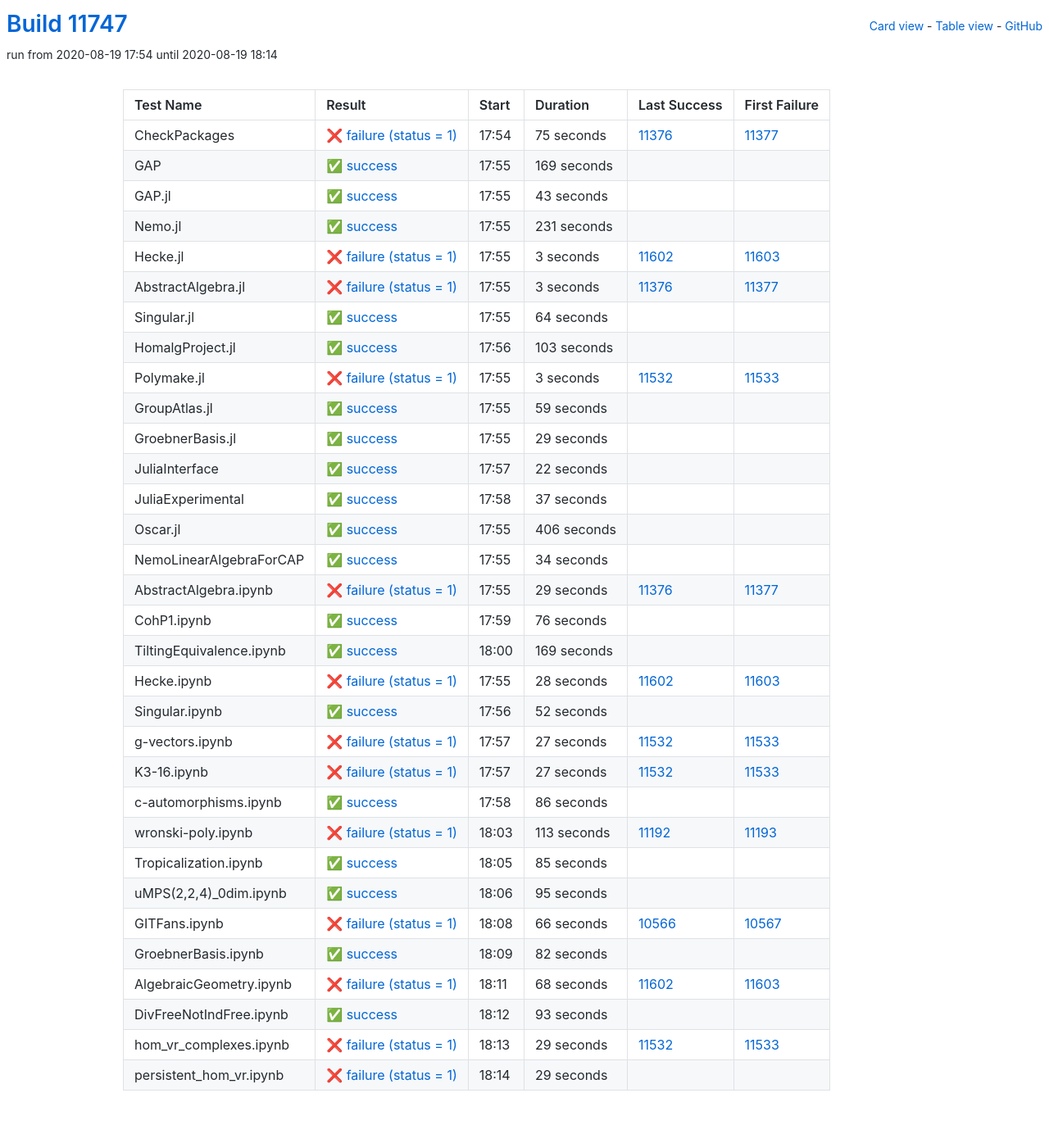
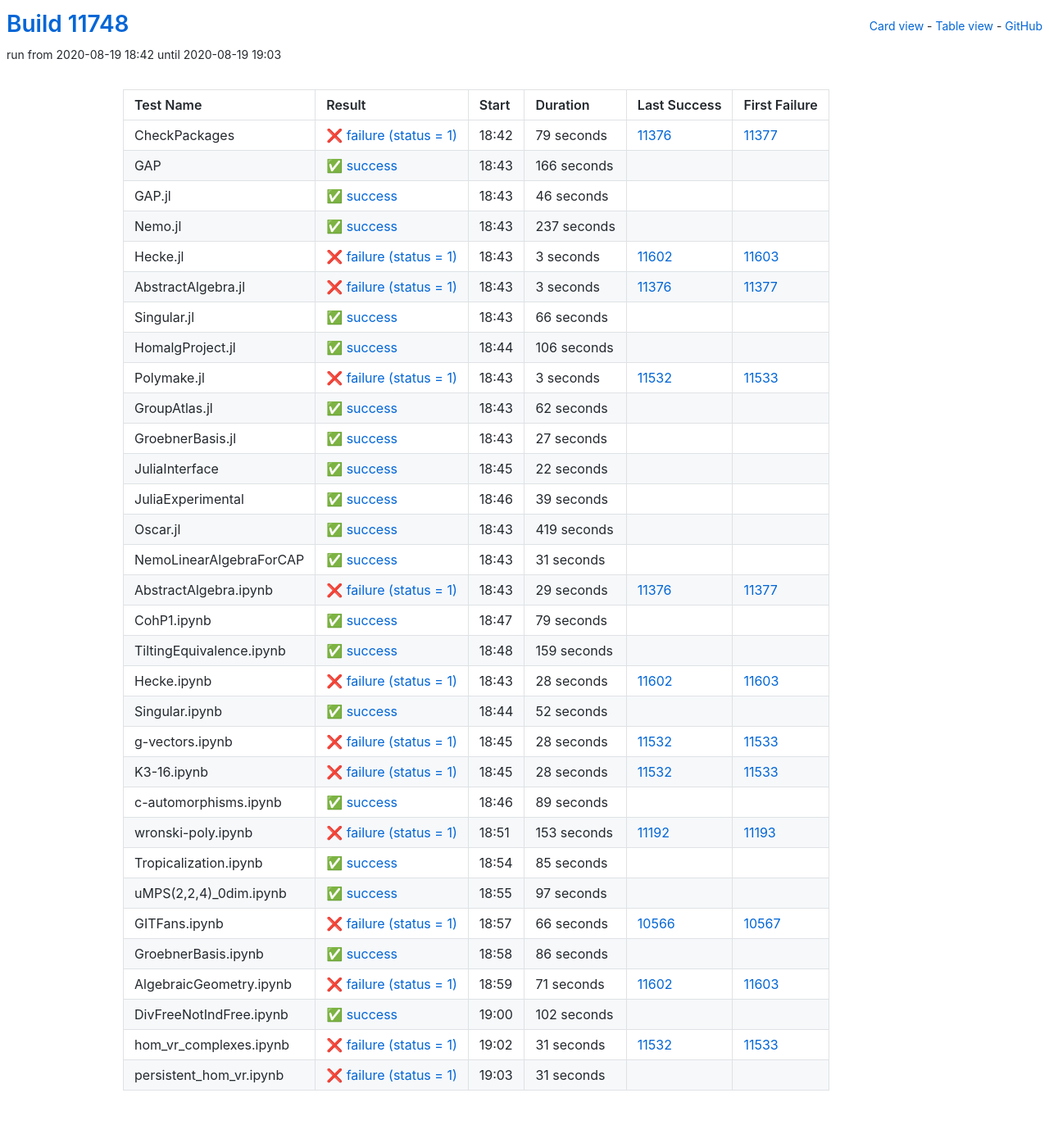
Before and after one commit to oscar-system/oscar-ci-status, a Jekyll site: the page built from table.html, in a window 1280 px wide. Shown: the whole page at 82% size. Built offline with Jekyll 4.4.1, drawn with Linux system fonts in a browser that asks for light colours.

Commit message:
Build #11748

```diff
--- a/_data/ci.yml
+++ b/_data/ci.yml
@@ -1,6 +1,6 @@
 ---
-build: 11747
-build_url: https://oscarci.mathematik.uni-kl.de/job/oscar/11747/
+build: 11748
+build_url: https://oscarci.mathematik.uni-kl.de/job/oscar/11748/
 job: oscar
 organization: oscar-system
 repo: oscar-ci-status
@@ -8,56 +8,56 @@
 tests:
 - name: CheckPackages
   id: checkpackages
-  log: https://oscarci.mathematik.uni-kl.de/job/oscar/11747/artifact/logs/build-11747/CheckPackages.log
-  start: 2020-08-19 17:54
+  log: https://oscarci.mathematik.uni-kl.de/job/oscar/11748/artifact/logs/build-11748/CheckPackages.log
+  start: 2020-08-19 18:42
   success: false
   exitcode: 1
   status: failure
-  duration: 75
+  duration: 79
   last_success: 11376
   last_success_url: https://oscarci.mathematik.uni-kl.de/job/oscar/11376/
   first_failure: 11377
   first_failure_url: https://oscarci.mathematik.uni-kl.de/job/oscar/11377/
 - name: GAP
   id: gap
-  log: https://oscarci.mathematik.uni-kl.de/job/oscar/11747/artifact/logs/build-11747/GAP.log
-  start: 2020-08-19 17:55
+  log: https://oscarci.mathematik.uni-kl.de/job/oscar/11748/artifact/logs/build-11748/GAP.log
+  start: 2020-08-19 18:43
   success: true
   exitcode: 0
   status: success
-  duration: 169
+  duration: 166
   last_success: false
   last_success_url:
   first_failure: false
   first_failure_url:
 - name: GAP.jl
   id: gap-jl
-  log: https://oscarci.mathematik.uni-kl.de/job/oscar/11747/artifact/logs/build-11747/GAP.jl.log
-  start: 2020-08-19 17:55
+  log: https://oscarci.mathematik.uni-kl.de/job/oscar/11748/artifact/logs/build-11748/GAP.jl.log
+  start: 2020-08-19 18:43
   success: true
   exitcode: 0
   status: success
-  duration: 43
+  duration: 46
   last_success: false
   last_success_url:
   first_failure: false
   first_failure_url:
 - name: Nemo.jl
   id: nemo-jl
-  log: https://oscarci.mathematik.uni-kl.de/job/oscar/11747/artifact/logs/build-11747/Nemo.jl.log
-  start: 2020-08-19 17:55
+  log: https://oscarci.mathematik.uni-kl.de/job/oscar/11748/artifact/logs/build-11748/Nemo.jl.log
+  start: 2020-08-19 18:43
   success: true
   exitcode: 0
   status: success
-  duration: 231
+  duration: 237
   last_success: false
   last_success_url:
   first_failure: false
   first_failure_url:
 - name: Hecke.jl
   id: hecke-jl
-  log: https://oscarci.mathematik.uni-kl.de/job/oscar/11747/artifact/logs/build-11747/Hecke.jl.log
-  start: 2020-08-19 17:55
+  log: https://oscarci.mathematik.uni-kl.de/job/oscar/11748/artifact/logs/build-11748/Hecke.jl.log
+  start: 2020-08-19 18:43
   success: false
   exitcode: 1
   status: failure
@@ -68,8 +68,8 @@
   first_failure_url: https://oscarci.mathematik.uni-kl.de/job/oscar/11603/
 - name: AbstractAlgebra.jl
   id: abstractalgebra-jl
-  log: https://oscarci.mathematik.uni-kl.de/job/oscar/11747/artifact/logs/build-11747/AbstractAlgebra.jl.log
-  start: 2020-08-19 17:55
+  log: https://oscarci.mathematik.uni-kl.de/job/oscar/11748/artifact/logs/build-11748/AbstractAlgebra.jl.log
+  start: 2020-08-19 18:43
   success: false
   exitcode: 1
   status: failure
@@ -80,32 +80,32 @@
   first_failure_url: https://oscarci.mathematik.uni-kl.de/job/oscar/11377/
 - name: Singular.jl
   id: singular-jl
-  log: https://oscarci.mathematik.uni-kl.de/job/oscar/11747/artifact/logs/build-11747/Singular.jl.log
-  start: 2020-08-19 17:55
+  log: https://oscarci.mathematik.uni-kl.de/job/oscar/11748/artifact/logs/build-11748/Singular.jl.log
+  start: 2020-08-19 18:43
   success: true
   exitcode: 0
   status: success
-  duration: 64
+  duration: 66
   last_success: false
   last_success_url:
   first_failure: false
   first_failure_url:
 - name: HomalgProject.jl
   id: homalgproject-jl
-  log: https://oscarci.mathematik.uni-kl.de/job/oscar/11747/artifact/logs/build-11747/HomalgProject.jl.log
-  start: 2020-08-19 17:56
+  log: https://oscarci.mathematik.uni-kl.de/job/oscar/11748/artifact/logs/build-11748/HomalgProject.jl.log
+  start: 2020-08-19 18:44
   success: true
   exitcode: 0
   status: success
-  duration: 103
+  duration: 106
   last_success: false
   last_success_url:
   first_failure: false
   first_failure_url:
 - name: Polymake.jl
   id: polymake-jl
-  log: https://oscarci.mathematik.uni-kl.de/job/oscar/11747/artifact/logs/build-11747/Polymake.jl.log
-  start: 2020-08-19 17:55
+  log: https://oscarci.mathematik.uni-kl.de/job/oscar/11748/artifact/logs/build-11748/Polymake.jl.log
+  start: 2020-08-19 18:43
   success: false
   exitcode: 1
   status: failure
@@ -116,32 +116,32 @@
   first_failure_url: https://oscarci.mathematik.uni-kl.de/job/oscar/11533/
 - name: GroupAtlas.jl
   id: groupatlas-jl
-  log: https://oscarci.mathematik.uni-kl.de/job/oscar/11747/artifact/logs/build-11747/GroupAtlas.jl.log
-  start: 2020-08-19 17:55
+  log: https://oscarci.mathematik.uni-kl.de/job/oscar/11748/artifact/logs/build-11748/GroupAtlas.jl.log
+  start: 2020-08-19 18:43
   success: true
   exitcode: 0
   status: success
-  duration: 59
+  duration: 62
   last_success: false
   last_success_url:
   first_failure: false
   first_failure_url:
 - name: GroebnerBasis.jl
   id: groebnerbasis-jl
-  log: https://oscarci.mathematik.uni-kl.de/job/oscar/11747/artifact/logs/build-11747/GroebnerBasis.jl.log
-  start: 2020-08-19 17:55
+  log: https://oscarci.mathematik.uni-kl.de/job/oscar/11748/artifact/logs/build-11748/GroebnerBasis.jl.log
+  start: 2020-08-19 18:43
   success: true
   exitcode: 0
   status: success
-  duration: 29
+  duration: 27
   last_success: false
   last_success_url:
   first_failure: false
   first_failure_url:
 - name: JuliaInterface
   id: juliainterface
-  log: https://oscarci.mathematik.uni-kl.de/job/oscar/11747/artifact/logs/build-11747/JuliaInterface.log
-  start: 2020-08-19 17:57
+  log: https://oscarci.mathematik.uni-kl.de/job/oscar/11748/artifact/logs/build-11748/JuliaInterface.log
+  start: 2020-08-19 18:45
   success: true
   exitcode: 0
   status: success
@@ -152,44 +152,44 @@
   first_failure_url:
 - name: JuliaExperimental
   id: juliaexperimental
-  log: https://oscarci.mathematik.uni-kl.de/job/oscar/11747/artifact/logs/build-11747/JuliaExperimental.log
-  start: 2020-08-19 17:58
+  log: https://oscarci.mathematik.uni-kl.de/job/oscar/11748/artifact/logs/build-11748/JuliaExperimental.log
+  start: 2020-08-19 18:46
   success: true
   exitcode: 0
   status: success
-  duration: 37
+  duration: 39
   last_success: false
   last_success_url:
   first_failure: false
   first_failure_url:
 - name: Oscar.jl
   id: oscar-jl
-  log: https://oscarci.mathematik.uni-kl.de/job/oscar/11747/artifact/logs/build-11747/Oscar.jl.log
-  start: 2020-08-19 17:55
+  log: https://oscarci.mathematik.uni-kl.de/job/oscar/11748/artifact/logs/build-11748/Oscar.jl.log
+  start: 2020-08-19 18:43
   success: true
   exitcode: 0
   status: success
-  duration: 406
+  duration: 419
   last_success: false
   last_success_url:
   first_failure: false
   first_failure_url:
 - name: NemoLinearAlgebraForCAP
   id: nemolinearalgebraforcap
-  log: https://oscarci.mathematik.uni-kl.de/job/oscar/11747/artifact/logs/build-11747/NemoLinearAlgebraForCAP.log
-  start: 2020-08-19 17:55
+  log: https://oscarci.mathematik.uni-kl.de/job/oscar/11748/artifact/logs/build-11748/NemoLinearAlgebraForCAP.log
+  start: 2020-08-19 18:43
   success: true
   exitcode: 0
   status: success
-  duration: 34
+  duration: 31
   last_success: false
   last_success_url:
   first_failure: false
   first_failure_url:
 - name: AbstractAlgebra.ipynb
   id: abstractalgebra-ipynb
-  log: https://oscarci.mathematik.uni-kl.de/job/oscar/11747/artifact/logs/build-11747/AbstractAlgebra.ipynb.log
-  start: 2020-08-19 17:55
+  log: https://oscarci.mathematik.uni-kl.de/job/oscar/11748/artifact/logs/build-11748/AbstractAlgebra.ipynb.log
+  start: 2020-08-19 18:43
   success: false
   exitcode: 1
   status: failure
@@ -200,32 +200,32 @@
   first_failure_url: https://oscarci.mathematik.uni-kl.de/job/oscar/11377/
 - name: CohP1.ipynb
   id: cohp1-ipynb
-  log: https://oscarci.mathematik.uni-kl.de/job/oscar/11747/artifact/logs/build-11747/CohP1.ipynb.log
-  start: 2020-08-19 17:59
+  log: https://oscarci.mathematik.uni-kl.de/job/oscar/11748/artifact/logs/build-11748/CohP1.ipynb.log
+  start: 2020-08-19 18:47
   success: true
   exitcode: 0
   status: success
-  duration: 76
+  duration: 79
   last_success: false
   last_success_url:
   first_failure: false
   first_failure_url:
 - name: TiltingEquivalence.ipynb
   id: tiltingequivalence-ipynb
-  log: https://oscarci.mathematik.uni-kl.de/job/oscar/11747/artifact/logs/build-11747/TiltingEquivalence.ipynb.log
-  start: 2020-08-19 18:00
+  log: https://oscarci.mathematik.uni-kl.de/job/oscar/11748/artifact/logs/build-11748/TiltingEquivalence.ipynb.log
+  start: 2020-08-19 18:48
   success: true
   exitcode: 0
   status: success
-  duration: 169
+  duration: 159
   last_success: false
   last_success_url:
   first_failure: false
   first_failure_url:
 - name: Hecke.ipynb
   id: hecke-ipynb
-  log: https://oscarci.mathematik.uni-kl.de/job/oscar/11747/artifact/logs/build-11747/Hecke.ipynb.log
-  start: 2020-08-19 17:55
+  log: https://oscarci.mathematik.uni-kl.de/job/oscar/11748/artifact/logs/build-11748/Hecke.ipynb.log
+  start: 2020-08-19 18:43
   success: false
   exitcode: 1
   status: failure
@@ -236,8 +236,8 @@
   first_failure_url: https://oscarci.mathematik.uni-kl.de/job/oscar/11603/
 - name: Singular.ipynb
   id: singular-ipynb
-  log: https://oscarci.mathematik.uni-kl.de/job/oscar/11747/artifact/logs/build-11747/Singular.ipynb.log
-  start: 2020-08-19 17:56
+  log: https://oscarci.mathematik.uni-kl.de/job/oscar/11748/artifact/logs/build-11748/Singular.ipynb.log
+  start: 2020-08-19 18:44
   success: true
   exitcode: 0
   status: success
@@ -248,56 +248,56 @@
   first_failure_url:
 - name: g-vectors.ipynb
   id: g-vectors-ipynb
-  log: https://oscarci.mathematik.uni-kl.de/job/oscar/11747/artifact/logs/build-11747/g-vectors.ipynb.log
-  start: 2020-08-19 17:57
+  log: https://oscarci.mathematik.uni-kl.de/job/oscar/11748/artifact/logs/build-11748/g-vectors.ipynb.log
+  start: 2020-08-19 18:45
   success: false
   exitcode: 1
   status: failure
-  duration: 27
+  duration: 28
   last_success: 11532
   last_success_url: https://oscarci.mathematik.uni-kl.de/job/oscar/11532/
   first_failure: 11533
   first_failure_url: https://oscarci.mathematik.uni-kl.de/job/oscar/11533/
 - name: K3-16.ipynb
   id: k3-16-ipynb
-  log: https://oscarci.mathematik.uni-kl.de/job/oscar/11747/artifact/logs/build-11747/K3-16.ipynb.log
-  start: 2020-08-19 17:57
+  log: https://oscarci.mathematik.uni-kl.de/job/oscar/11748/artifact/logs/build-11748/K3-16.ipynb.log
+  start: 2020-08-19 18:45
   success: false
   exitcode: 1
   status: failure
-  duration: 27
+  duration: 28
   last_success: 11532
   last_success_url: https://oscarci.mathematik.uni-kl.de/job/oscar/11532/
   first_failure: 11533
   first_failure_url: https://oscarci.mathematik.uni-kl.de/job/oscar/11533/
 - name: c-automorphisms.ipynb
   id: c-automorphisms-ipynb
-  log: https://oscarci.mathematik.uni-kl.de/job/oscar/11747/artifact/logs/build-11747/c-automorphisms.ipynb.log
-  start: 2020-08-19 17:58
+  log: https://oscarci.mathematik.uni-kl.de/job/oscar/11748/artifact/logs/build-11748/c-automorphisms.ipynb.log
+  start: 2020-08-19 18:46
   success: true
   exitcode: 0
   status: success
-  duration: 86
+  duration: 89
   last_success: false
   last_success_url:
   first_failure: false
   first_failure_url:
 - name: wronski-poly.ipynb
   id: wronski-poly-ipynb
-  log: https://oscarci.mathematik.uni-kl.de/job/oscar/11747/artifact/logs/build-11747/wronski-poly.ipynb.log
-  start: 2020-08-19 18:03
+  log: https://oscarci.mathematik.uni-kl.de/job/oscar/11748/artifact/logs/build-11748/wronski-poly.ipynb.log
+  start: 2020-08-19 18:51
   success: false
   exitcode: 1
   status: failure
-  duration: 113
+  duration: 153
   last_success: 11192
   last_success_url: https://oscarci.mathematik.uni-kl.de/job/oscar/11192/
   first_failure: 11193
   first_failure_url: https://oscarci.mathematik.uni-kl.de/job/oscar/11193/
 - name: Tropicalization.ipynb
   id: tropicalization-ipynb
-  log: https://oscarci.mathematik.uni-kl.de/job/oscar/11747/artifact/logs/build-11747/Tropicalization.ipynb.log
-  start: 2020-08-19 18:05
+  log: https://oscarci.mathematik.uni-kl.de/job/oscar/11748/artifact/logs/build-11748/Tropicalization.ipynb.log
+  start: 2020-08-19 18:54
   success: true
   exitcode: 0
   status: success
@@ -308,20 +308,20 @@
   first_failure_url:
 - name: uMPS(2,2,4)_0dim.ipynb
   id: umps-2-2-4-0dim-ipynb
-  log: https://oscarci.mathematik.uni-kl.de/job/oscar/11747/artifact/logs/build-11747/uMPS-2-2-4-_0dim.ipynb.log
-  start: 2020-08-19 18:06
+  log: https://oscarci.mathematik.uni-kl.de/job/oscar/11748/artifact/logs/build-11748/uMPS-2-2-4-_0dim.ipynb.log
+  start: 2020-08-19 18:55
   success: true
   exitcode: 0
   status: success
-  duration: 95
+  duration: 97
   last_success: false
   last_success_url:
   first_failure: false
   first_failure_url:
 - name: GITFans.ipynb
   id: gitfans-ipynb
-  log: https://oscarci.mathematik.uni-kl.de/job/oscar/11747/artifact/logs/build-11747/GITFans.ipynb.log
-  start: 2020-08-19 18:08
+  log: https://oscarci.mathematik.uni-kl.de/job/oscar/11748/artifact/logs/build-11748/GITFans.ipynb.log
+  start: 2020-08-19 18:57
   success: false
   exitcode: 1
   status: failure
@@ -332,60 +332,60 @@
   first_failure_url: https://oscarci.mathematik.uni-kl.de/job/oscar/10567/
 - name: GroebnerBasis.ipynb
   id: groebnerbasis-ipynb
-  log: https://oscarci.mathematik.uni-kl.de/job/oscar/11747/artifact/logs/build-11747/GroebnerBasis.ipynb.log
-  start: 2020-08-19 18:09
+  log: https://oscarci.mathematik.uni-kl.de/job/oscar/11748/artifact/logs/build-11748/GroebnerBasis.ipynb.log
+  start: 2020-08-19 18:58
   success: true
   exitcode: 0
   status: success
-  duration: 82
+  duration: 86
   last_success: false
   last_success_url:
   first_failure: false
   first_failure_url:
 - name: AlgebraicGeometry.ipynb
   id: algebraicgeometry-ipynb
-  log: https://oscarci.mathematik.uni-kl.de/job/oscar/11747/artifact/logs/build-11747/AlgebraicGeometry.ipynb.log
-  start: 2020-08-19 18:11
+  log: https://oscarci.mathematik.uni-kl.de/job/oscar/11748/artifact/logs/build-11748/AlgebraicGeometry.ipynb.log
+  start: 2020-08-19 18:59
   success: false
   exitcode: 1
   status: failure
-  duration: 68
+  duration: 71
   last_success: 11602
   last_success_url: https://oscarci.mathematik.uni-kl.de/job/oscar/11602/
   first_failure: 11603
   first_failure_url: https://oscarci.mathematik.uni-kl.de/job/oscar/11603/
 - name: DivFreeNotIndFree.ipynb
   id: divfreenotindfree-ipynb
-  log: https://oscarci.mathematik.uni-kl.de/job/oscar/11747/artifact/logs/build-11747/DivFreeNotIndFree.ipynb.log
-  start: 2020-08-19 18:12
+  log: https://oscarci.mathematik.uni-kl.de/job/oscar/11748/artifact/logs/build-11748/DivFreeNotIndFree.ipynb.log
+  start: 2020-08-19 19:00
   success: true
   exitcode: 0
   status: success
-  duration: 93
+  duration: 102
   last_success: false
   last_success_url:
   first_failure: false
   first_failure_url:
 - name: hom_vr_complexes.ipynb
   id: hom-vr-complexes-ipynb
-  log: https://oscarci.mathematik.uni-kl.de/job/oscar/11747/artifact/logs/build-11747/hom_vr_complexes.ipynb.log
-  start: 2020-08-19 18:13
+  log: https://oscarci.mathematik.uni-kl.de/job/oscar/11748/artifact/logs/build-11748/hom_vr_complexes.ipynb.log
+  start: 2020-08-19 19:02
   success: false
   exitcode: 1
   status: failure
-  duration: 29
+  duration: 31
   last_success: 11532
   last_success_url: https://oscarci.mathematik.uni-kl.de/job/oscar/11532/
   first_failure: 11533
   first_failure_url: https://oscarci.mathematik.uni-kl.de/job/oscar/11533/
 - name: persistent_hom_vr.ipynb
   id: persistent-hom-vr-ipynb
-  log: https://oscarci.mathematik.uni-kl.de/job/oscar/11747/artifact/logs/build-11747/persistent_hom_vr.ipynb.log
-  start: 2020-08-19 18:14
+  log: https://oscarci.mathematik.uni-kl.de/job/oscar/11748/artifact/logs/build-11748/persistent_hom_vr.ipynb.log
+  start: 2020-08-19 19:03
   success: false
   exitcode: 1
   status: failure
-  duration: 29
+  duration: 31
   last_success: false
   last_success_url:
   first_failure: false
```
Also changed, not shown: README.md.
